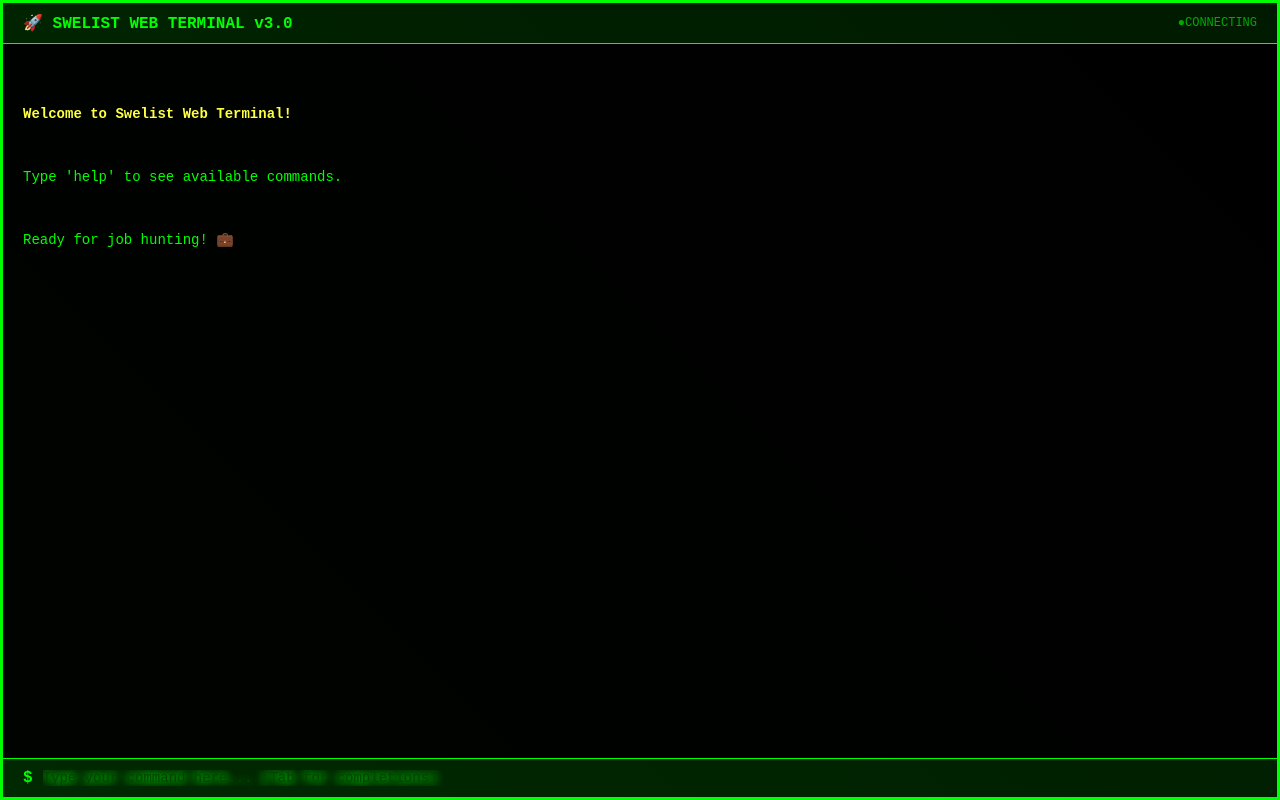
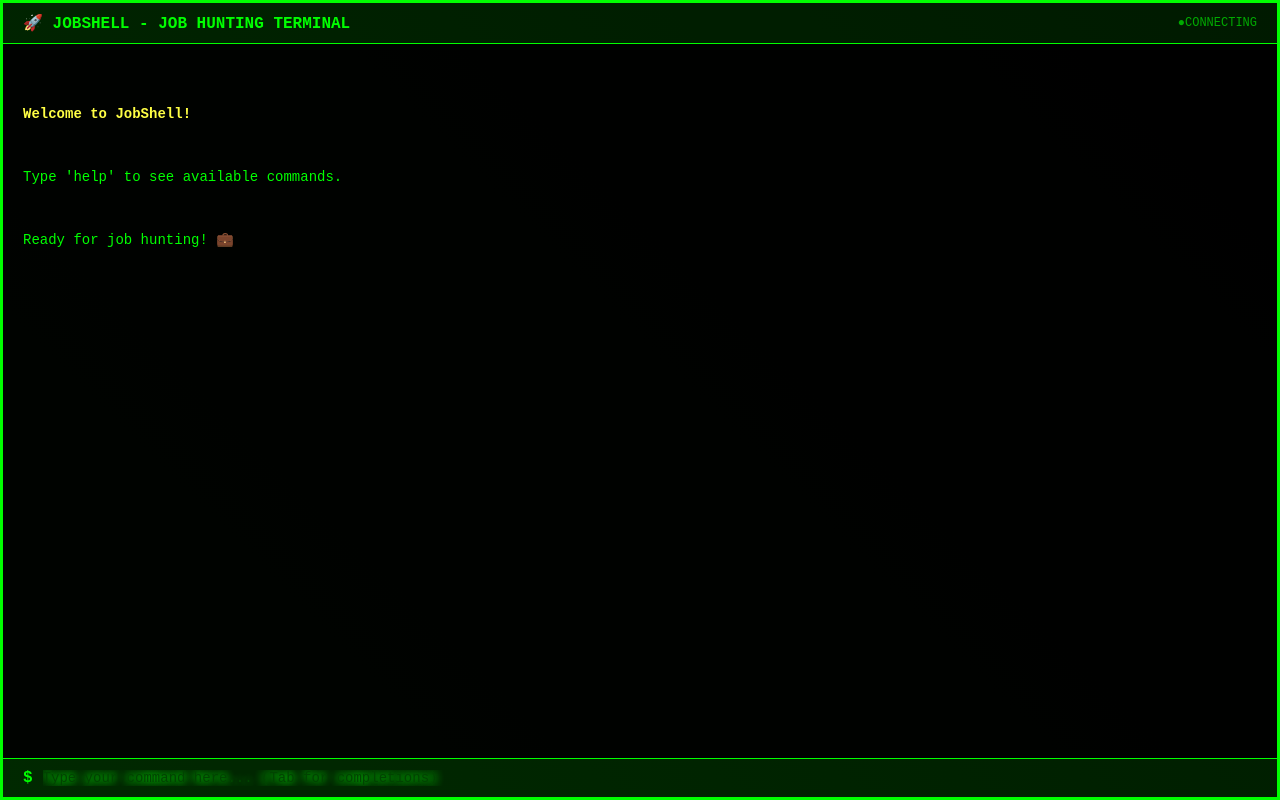
Before and after one commit to nihalshx/JobShell, a Flask app: page / in a window 1280 px wide. Run offline with Flask 3, Linux system fonts and the light colour scheme; some libraries are stand-ins or nearby versions.

Commit message:
🏷️ Rebrand to JobShell - Enhanced Terminal Branding
✨ Key Changes:
- Updated README title: 'JobShell - Enhanced Job Hunting Terminal'
- Changed HTML title and headers to JobShell branding
- Updated welcome messages across all components
- Modified help command with JobShell identity
- Refreshed deployment instructions with new branding
- Updated Vercel config name to 'jobshell'
- Enhanced taglines: 'hack your way to your dream job'

🎯 Brand Identity:
JobShell - Because finding your dream job should feel like hacking the matrix!
Clear, memorable name that instantly conveys: terminal + jobs = JobShell

```diff
--- a/app.py
+++ b/app.py
@@ -63,12 +63,12 @@ def handle_connect():
 
     # Send welcome message
     welcome_msg = """
-🚀 SWELIST WEB TERMINAL v1.0 🚀
+🚀 JOBSHELL - JOB HUNTING TERMINAL 🚀
 
-Welcome to the retro job hunting experience!
+Welcome to the ultimate job exploration experience!
 Type 'help' to see available commands.
 
-Ready for job hunting? Let's go! 💼
+Ready to hack your way to your dream job? Let's go! 💼⚡
     """.strip()
 
     emit('terminal_output', {
--- a/backend/command_handler.py
+++ b/backend/command_handler.py
@@ -167,7 +167,7 @@ class CommandHandler:
 
     def _help_command(self) -> Dict[str, Any]:
         help_text = """
-🚀 SWELIST WEB TERMINAL v4.0 - ENHANCED 🚀
+🚀 JOBSHELL - JOB HUNTING TERMINAL 🚀
 
 📁 JOB COMMANDS:
   fetch <type>            Fetch jobs (internships|newgrad|fulltime)
--- a/templates/index.html
+++ b/templates/index.html
@@ -3,7 +3,7 @@
 <head>
     <meta charset="UTF-8">
     <meta name="viewport" content="width=device-width, initial-scale=1.0">
-    <title>Swelist Terminal v4.0 - Enhanced</title>
+    <title>JobShell - Job Hunting Terminal</title>
     <style>
         * {
             margin: 0;
@@ -295,12 +295,12 @@
 <body>
     <div class="terminal-container">
         <div class="header">
-            <div class="title">🚀 SWELIST WEB TERMINAL v3.0</div>
+            <div class="title">🚀 JOBSHELL - JOB HUNTING TERMINAL</div>
             <div class="status" id="status">●CONNECTING</div>
         </div>
 
         <div class="terminal-output" id="output">
-            <div class="output-line welcome">Welcome to Swelist Web Terminal!</div>
+            <div class="output-line welcome">Welcome to JobShell!</div>
             <div class="output-line">Type 'help' to see available commands.</div>
             <div class="output-line">Ready for job hunting! 💼</div>
             <div class="output-line"></div>
```
Also changed, not shown: DEPLOY_INSTRUCTIONS.md (+4 -4 lines), .github/workflows/deploy.yml, README.md, vercel.json.
